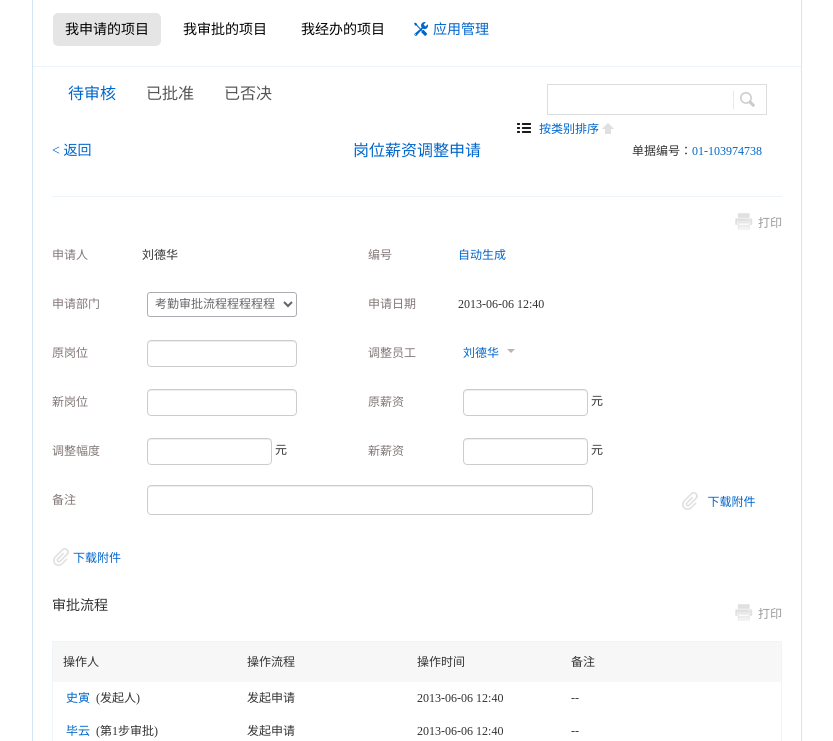
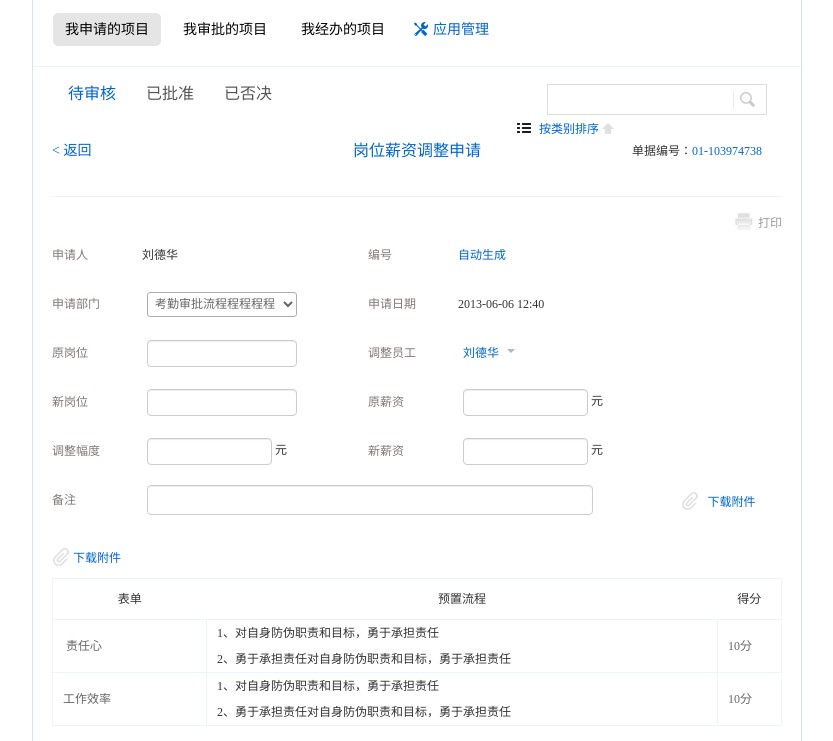
Before and after one commit to zhenjiaWang/newmdLA, a plain HTML site: page md-plus/template/doc-req/new-doc-set.html in a window 1280 px wide. Shown: the part 59-800 px from the top of the page, without its empty margins (223-1056 px from the left). Drawn offline with Linux system fonts and the light colour scheme.

Commit message:
考核弹出.html  new-doc-set.html

```diff
--- a/md-plus/css/md-plus-style.css
+++ b/md-plus/css/md-plus-style.css
@@ -696,3 +696,7 @@ li:hover .txt-ico-19,.txt-ico-19{background-position: 0 -252px;}
 .expansionProduct li .middleTip .red{color:#008000;}
 .expansionProduct li .right{color:#008000;font-size:16px;float: right;font-weight: 700;}
 .expansionProduct li .right span{margin:0;}
+.md-plus-pop .assess tbody tr td p.txt_hidden,.md-plus-pop .assess .process-div{width:330px;}
+.md-plus-pop .assess tbody tr td .txt_hidden{width:100px;}
+.md-plus-pop .assess .process-div:hover,.assessin .process-div:hover{background: #fff;}
+.assessin tbody tr td p.txt_hidden,.assessin .process-div{width:500px;}
--- a/md-plus/template/doc-req/new-doc-set.html
+++ b/md-plus/template/doc-req/new-doc-set.html
@@ -153,6 +153,45 @@
     </ul>
   </div>
   <!--单据详情over-->
+    <!--绩效考核begin-->
+    <div class="mart10">
+        <table class="md-process-table assess assessin" width="100%">
+            <thead>
+            <tr>
+                <th width="70">表单</th>
+                <th width="300">预置流程</th>
+                <th width="">得分</th>
+            </tr>
+            </thead>
+            <tbody>
+            <tr>
+                <td><span class="txt_hidden">责任心</span></td>
+                <td>
+                    <div class="process-div">
+                        <p class="txt_hidden">1、对自身防伪职责和目标，勇于承担责任</p>
+                    </div>
+                    <div class="process-div">
+                        <p class="txt_hidden">2、勇于承担责任对自身防伪职责和目标，勇于承担责任</p>
+                    </div>
+                </td>
+                <td>10分</td>
+            </tr>
+            <tr>
+                <td>工作效率</td>
+                <td>
+                    <div class="process-div">
+                        <p class="txt_hidden">1、对自身防伪职责和目标，勇于承担责任</p>
+                    </div>
+                    <div class="process-div">
+                        <p class="txt_hidden">2、勇于承担责任对自身防伪职责和目标，勇于承担责任</p>
+                    </div>
+                </td>
+                <td>10分</td>
+            </tr>
+            </tbody>
+        </table>
+    </div>
+    <!--绩效考核over-->
   <!--审批流程记录begin-->
   <div class="md-doc-list mart20 noborder">
      <p class="clearfix">
```
Also changed, not shown: md-plus/template/doc-req/考核弹出.html (added, +90 -0 lines).
